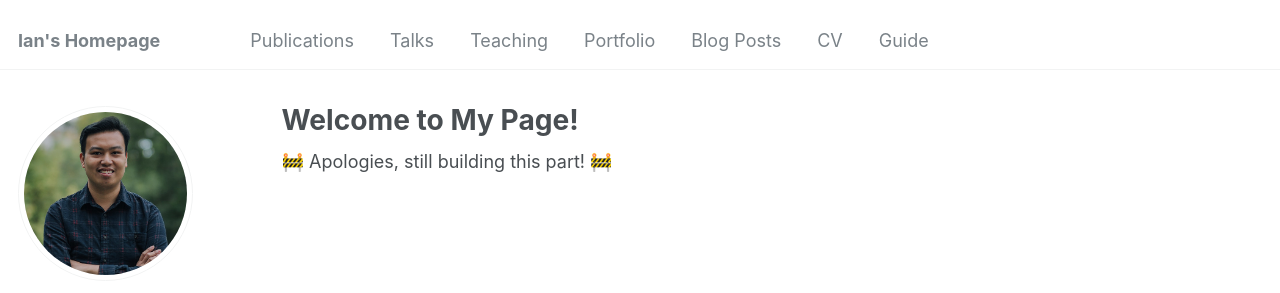
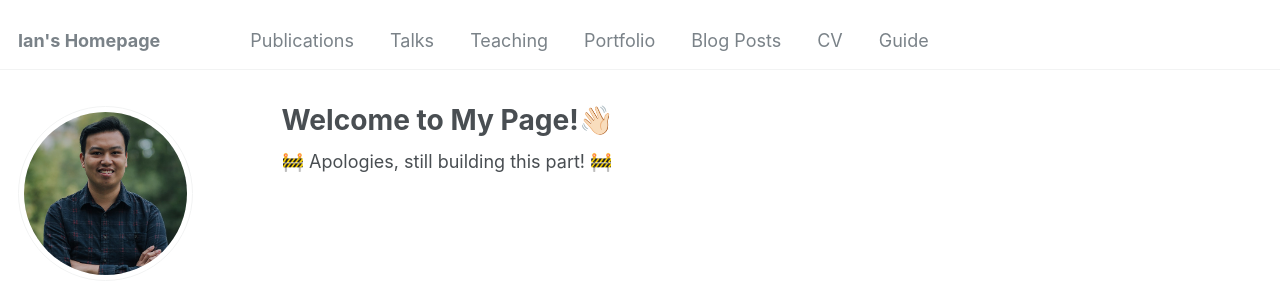
Before and after one commit to ianroman/ianroman.github.io, a Jekyll site: the page built from _pages/about.md, in a window 1280 px wide. Shown: the top 293 px of the page. Built offline with Jekyll 4.4.1, drawn with Linux system fonts in a browser that asks for light colours.

```diff
--- a/_pages/about.md
+++ b/_pages/about.md
@@ -1,6 +1,6 @@
 ---
 permalink: /
-title: "Welcome to My Page!"
+title: "Welcome to My Page!👋🏻"
 author_profile: true
 redirect_from:
   - /about/
```
